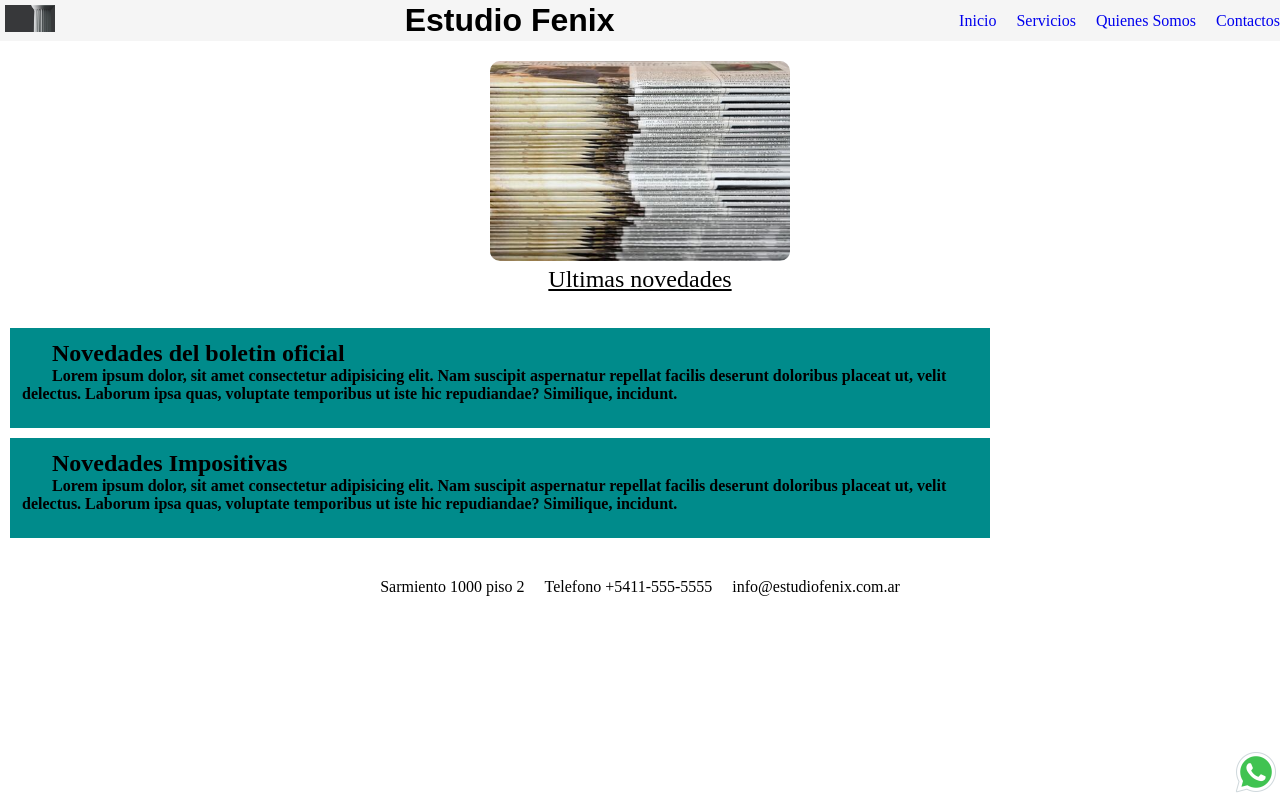
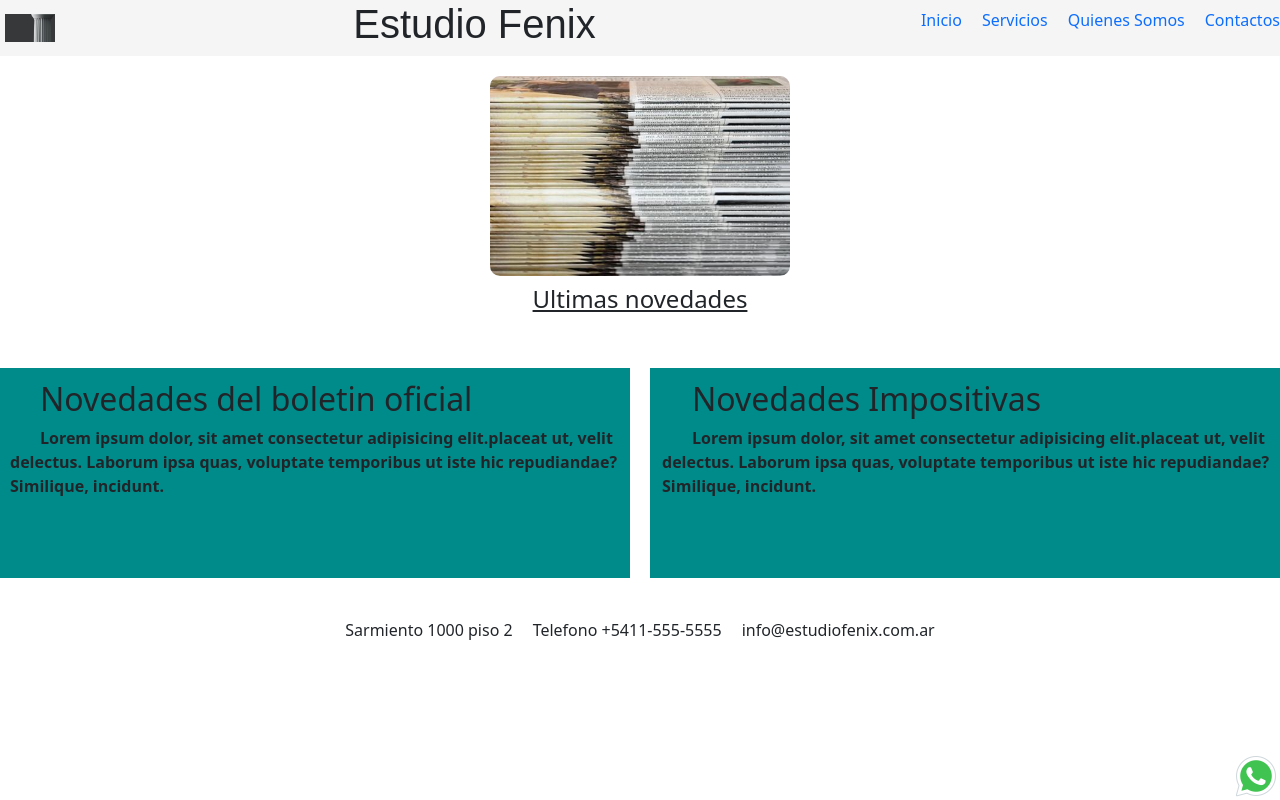
Before and after one commit to adlvOliena/comision-46880, a plain HTML site: page pages/novedades.html in a window 1280 px wide. Drawn offline with nearby package versions, Linux system fonts and the light colour scheme.

Commit message:
Agrega bootstrap en html novedades con grid y mediaqueries

```diff
--- a/pages/novedades.html
+++ b/pages/novedades.html
@@ -3,11 +3,12 @@
 <head>
     <meta charset="UTF-8">
     <meta name="viewport" content="width=device-width, initial-scale=1.0">
-    <title>Document</title>
+    <title>Fenix</title>
+    <link href="https://cdn.jsdelivr.net/npm/bootstrap@5.3.2/dist/css/bootstrap.min.css" rel="stylesheet" integrity="sha384-T3c6CoIi6uLrA9TneNEoa7RxnatzjcDSCmG1MXxSR1GAsXEV/Dwwykc2MPK8M2HN" crossorigin="anonymous">
     <link rel="stylesheet" href="../css/style.css">
 </head>
 <body>
-    <header class="titulo">
+    <header class="container-fuid titulo">
         <div class="logo">
             <img src="../assets/img/columna.jpg" alt="">
         </div>
@@ -33,23 +34,24 @@
 
 
 
-<main>
+<main class="container-fuid">
     <section class="containerSubtitulo">
-        <section class="subtitulo">
+        <section class="col-sm col-md col-lg subtitulo">
             <img src="../assets/img/foto-2.jpeg" alt="">
             <p>Ultimas novedades</p>
         </section>
     </section>
+    <div class="row">
+        <section class=" col-sm col-md col-lg headerNovedades">
+            <h2>Novedades del boletin oficial</h2>
+            <p>Lorem ipsum dolor, sit amet consectetur adipisicing elit.placeat ut, velit delectus. Laborum ipsa quas, voluptate temporibus ut iste hic repudiandae? Similique, incidunt.</p>
 
-    <section class="headerNovedades">
-        <h2>Novedades del boletin oficial</h2>
-        <p>Lorem ipsum dolor, sit amet consectetur adipisicing elit. Nam suscipit aspernatur repellat facilis deserunt doloribus placeat ut, velit delectus. Laborum ipsa quas, voluptate temporibus ut iste hic repudiandae? Similique, incidunt.</p>
-
-    </section>
-    <section class="headerNovedades">
-        <h2>Novedades Impositivas</h2>
-        <p>Lorem ipsum dolor, sit amet consectetur adipisicing elit. Nam suscipit aspernatur repellat facilis deserunt doloribus placeat ut, velit delectus. Laborum ipsa quas, voluptate temporibus ut iste hic repudiandae? Similique, incidunt.</p>
-    </section>
+        </section>
+        <section class=" col-sm col-md col-lg headerNovedades">
+            <h2>Novedades Impositivas</h2>
+            <p>Lorem ipsum dolor, sit amet consectetur adipisicing elit.placeat ut, velit delectus. Laborum ipsa quas, voluptate temporibus ut iste hic repudiandae? Similique, incidunt.</p>
+        </section>
+    </div>
     <section>
         <a class="whatsapp-fixed" href="https://web.whatsapp.com/"><img src="../assets/img/whatsapp.png" alt=""></a>
     </section
@@ -62,5 +64,7 @@
     <p>info@estudiofenix.com.ar</p>
 </footer>
 
+    <script src="https://cdn.jsdelivr.net/npm/@popperjs/core@2.11.8/dist/umd/popper.min.js" integrity="sha384-I7E8VVD/ismYTF4hNIPjVp/Zjvgyol6VFvRkX/vR+Vc4jQkC+hVqc2pM8ODewa9r" crossorigin="anonymous"></script>
+    <script src="https://cdn.jsdelivr.net/npm/bootstrap@5.3.2/dist/js/bootstrap.min.js" integrity="sha384-BBtl+eGJRgqQAUMxJ7pMwbEyER4l1g+O15P+16Ep7Q9Q+zqX6gSbd85u4mG4QzX+" crossorigin="anonymous"></script>
 </body>
 </html>
```
Also changed, not shown: index.html (+4 -2 lines), pages/contactos.html (+4 -1 lines), pages/quienes-somos.html (+5 -1 lines), pages/servicios.html (+4 -1 lines), css/style.css, scss/style.scss (added), 1 other file.
